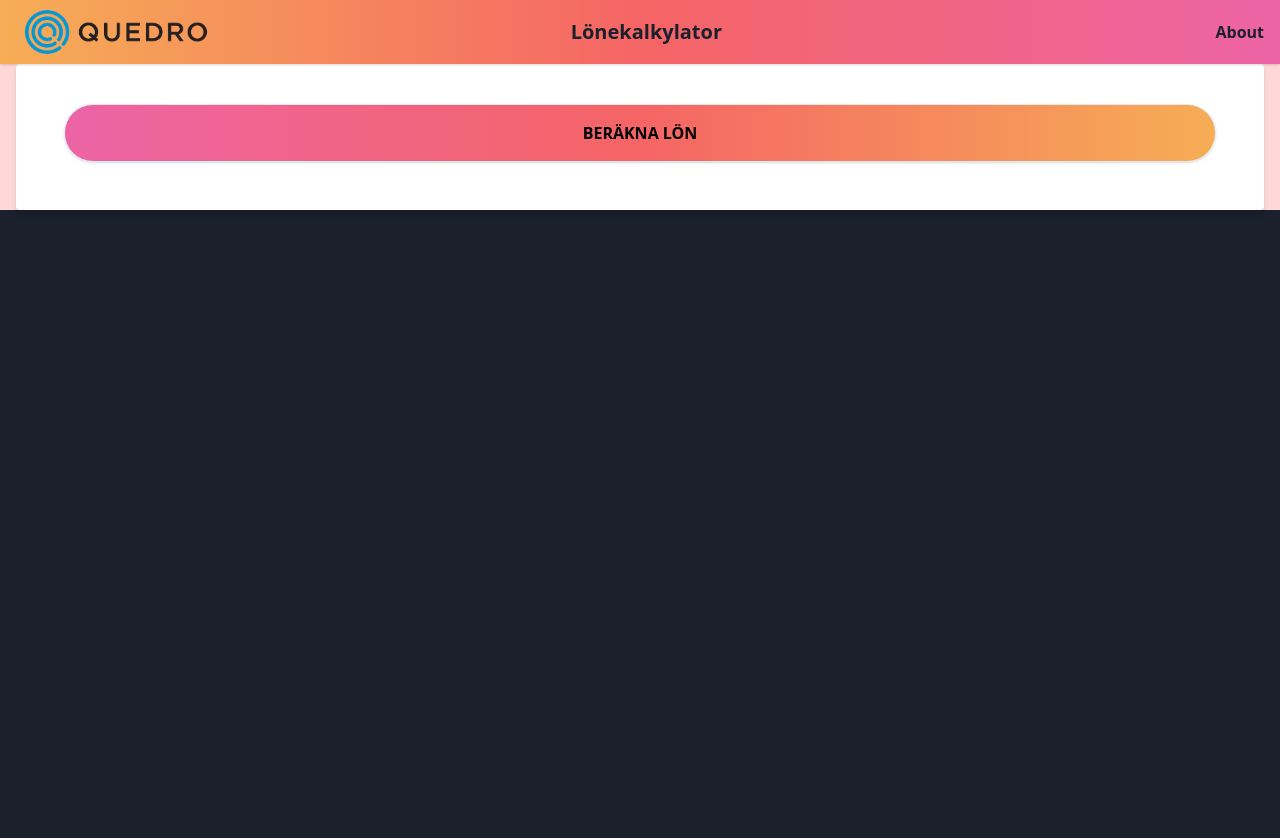
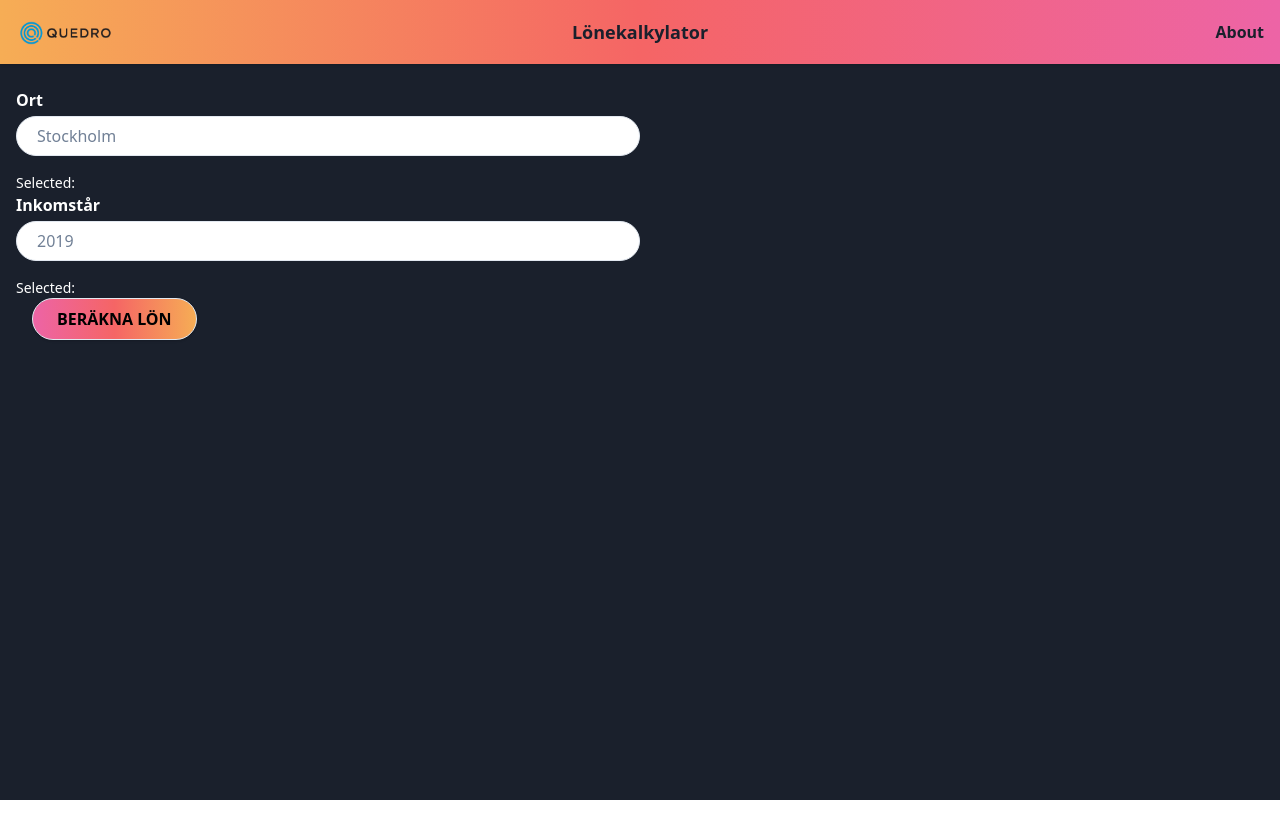
Before and after one commit to Samk13/quedro-salary-calculator-kodtest, a Vue app: page / in a window 1280 px wide. Shown: the top 838 px of the page. Built offline with nearby package versions, Linux system fonts and the light colour scheme.

Commit message:
dropdown menu component created

```diff
--- a/src/App.vue
+++ b/src/App.vue
@@ -1,40 +1,67 @@
 <template>
-  <!-- don't forget symantic html -->
   <section class="bg-gray-900 h-screen">
     <AppHeader class="bg-gradient-to-r from-orange-400 via-red-500 to-pink-500">
       <template v-slot:left>
-        <img class="h-12 mr-2 min-w-20" src=".\assets\quedro_logo-dark.png" alt="quedro logo" />
+        <img class="inline-block w-auto h-6" src=".\assets\quedro_logo-dark.png" alt="quedro logo" />
       </template>
       <template v-slot:middle>
-        <div class="m-auto text-xl font-black w-1/3">Lönekalkylator</div>
+        <div class="text-lg font-black">Lönekalkylator</div>
       </template>
       <template v-slot:right>
         <a
-          class="ml-4 cursor-pointer select-none"
-          href="https://www.linkedin.com/in/samarbid/"
+          class="ml-auto cursor-pointer select-none"
+          href="https://github.com/Samk13"
           target="_blank"
         >About</a>
       </template>
     </AppHeader>
-    <Container width="xl" class="bg-red-200 mt-16">
-      <div class="bg-white shadow-md rounded px-8 pt-6 pb-8 mb-4 flex flex-col my-2">
-        <SubmitButton class="m-4 p-4">Beräkna lön</SubmitButton>
-      </div>
+    <br />
+    <!-- <Container width="xl" class="mt-16 bg-white rounded-lg shadow-md rounded px-8 pt-10 pb-8"> -->
+    <Container width="xl" class="rounded-lg pt-16 pb-20 h-screen">
+      <DropDown class="text-white font-black" v-model="selectedCity" :options="cityOption">Ort</DropDown>
+      <div class="text-white text-sm mt-4">Selected: {{ selectedCity }}</div>
+      <DropDown
+        class="text-white font-black"
+        v-model="selectedYear"
+        :options="yearsOption"
+      >Inkomstår</DropDown>
+      <div class="text-white text-sm mt-4">Selected: {{ selectedYear }}</div>
+      <SubmitButton class="mx-4 py-2 px-6">Beräkna lön</SubmitButton>
     </Container>
   </section>
 </template>
 
 <script lang="ts">
-import { defineComponent } from '@vue/composition-api'
+import { defineComponent, ref } from '@vue/composition-api'
 // reason why I made index.ts in components folder for cleaner import as you can see here👇
-import { SubmitButton, Container, AppHeader } from '@/components'
+import { SubmitButton, Container, AppHeader, DropDown } from '@/components'
 
 export default defineComponent({
   name: 'App',
   components: {
     SubmitButton,
     Container,
-    AppHeader
+    AppHeader,
+    DropDown
+  },
+  setup() {
+    const selectedCity = ref('')
+    const selectedYear = ref('')
+    const cityOption = [
+      { value: 'Stockholm', label: 'Stockholm' },
+      { value: 'Gothenburg', label: 'Gothenburg' }
+    ]
+    const yearsOption = [
+      { value: '2019', label: '2019' },
+      { value: '2020', label: '2020' }
+    ]
+
+    return {
+      selectedCity,
+      cityOption,
+      yearsOption,
+      selectedYear
+    }
   }
 })
 </script>
--- a/src/components/Container.vue
+++ b/src/components/Container.vue
@@ -17,7 +17,7 @@ interface Props {
   width: Width
 }
 
-// Defenitlly an overengineering, reason why is I will use it in more than one place and I wanna show some concepts here like interface emum and validators and it's cool
+// Could be an overengineering, reason why is I will use it in more than one place and I wanna show some concepts here like interface emum and validators
 
 export default defineComponent({
   props: {
--- /dev/null
+++ b/src/components/DropDown.vue
@@ -0,0 +1,45 @@
+<template>
+  <label class="block">
+    <span>
+      <slot />
+    </span>
+    <select
+      @change="$emit('input', $event.target.value)"
+      class="form-select mt-1 block w-full md:w-1/2 border border-gray-300 rounded-full text-gray-600 h-10 pl-5 pr-10 bg-white hover:border-gray-400 focus:outline-none appearance-none"
+    >
+      <option
+        v-for="(option, index) in options"
+        :value="option.value"
+        :key="index"
+        :selected="option.value === value"
+      >{{ option.label }}</option>
+    </select>
+  </label>
+</template>
+
+<script lang="ts">
+import { defineComponent } from '@vue/composition-api'
+
+interface Option {
+  value: string
+  label: string
+}
+
+interface Props {
+  options: Option[]
+}
+
+export default defineComponent({
+  props: {
+    options: {
+      required: true,
+      type: Array
+    }
+  },
+  setup(props: Props, { attrs: { value } }) {
+    return {
+      value
+    }
+  }
+})
+</script>
--- a/src/components/index.ts
+++ b/src/components/index.ts
@@ -1,5 +1,6 @@
 import Container from './Container.vue'
 import SubmitButton from './SubmitButton.vue'
 import AppHeader from './AppHeader.vue'
+import DropDown from './DropDown.vue'
 
-export { Container, SubmitButton, AppHeader }
+export { Container, SubmitButton, AppHeader, DropDown }
```
